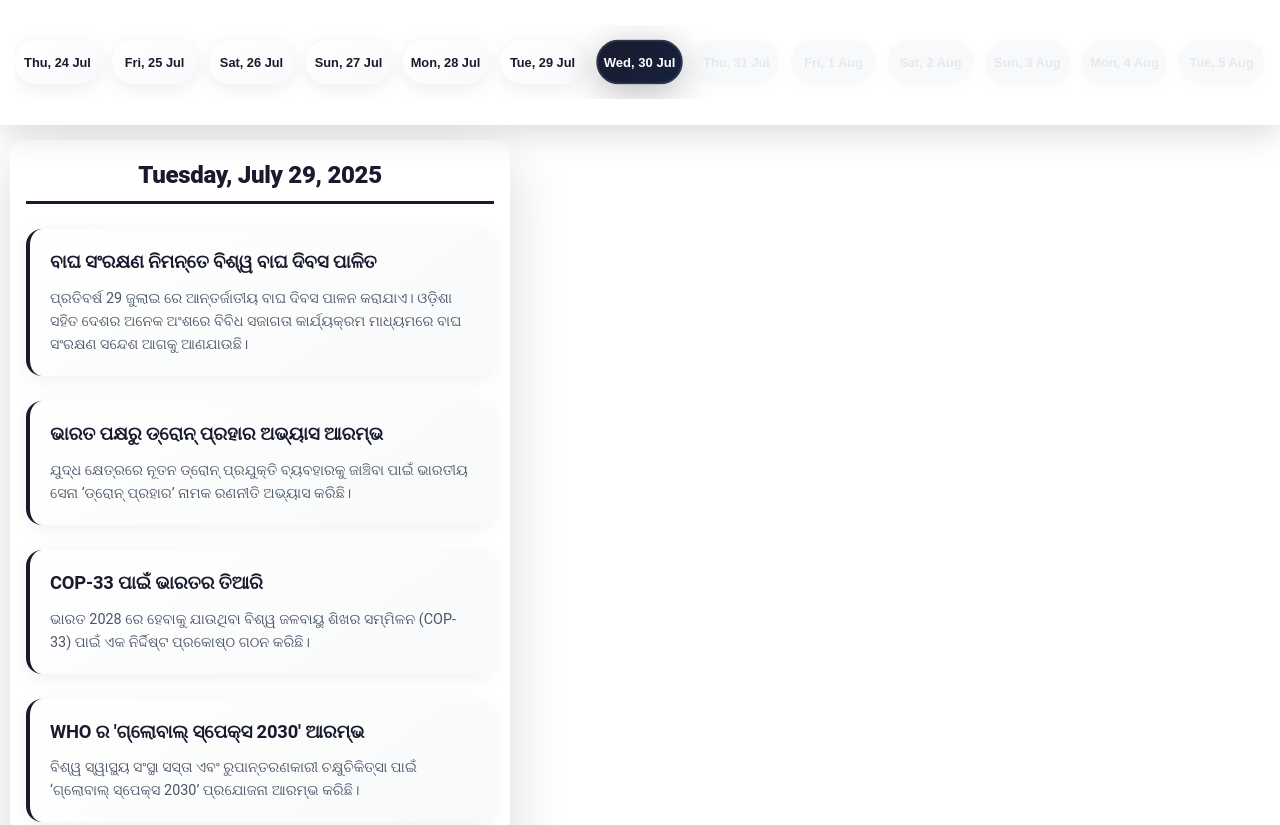
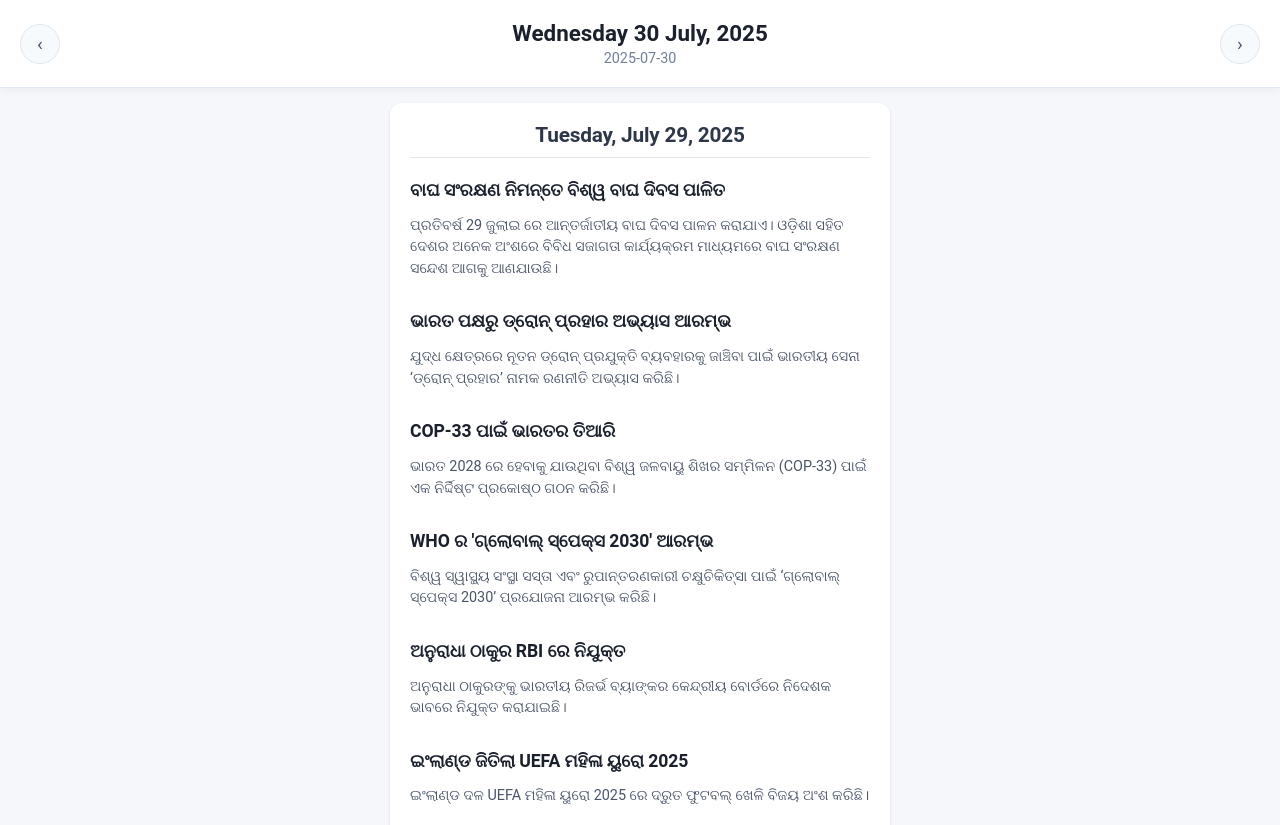
Before and after one commit to flnodisha/news, a plain HTML site: page index.html in a window 1280 px wide. Shown: the top 825 px of the page. Drawn offline with Linux system fonts and the light colour scheme.

Commit message:
Update index.html

```diff
--- a/index.html
+++ b/index.html
@@ -13,8 +13,7 @@
 
         body {
             font-family: 'Roboto', -apple-system, BlinkMacSystemFont, 'Segoe UI', sans-serif;
-            background: rgba(255, 255, 255, 0.98);
-            backdrop-filter: blur(20px);;
+            background: #f5f7fa;
             min-height: 100vh;
             color: #333;
             margin: 0;
@@ -25,146 +24,138 @@
         }
 
         .header {
-            background: rgba(255, 255, 255, 0.98);
-            backdrop-filter: blur(20px);
-            padding: 25px 0 20px 0;
-            box-shadow: 0 8px 32px rgba(0, 0, 0, 0.15);
+            background: #ffffff;
+            padding: 20px 0 15px 0;
+            box-shadow: 0 2px 10px rgba(0, 0, 0, 0.05);
             position: sticky;
             top: 0;
             z-index: 100;
-            border-bottom: 1px solid rgba(255, 255, 255, 0.1);
+            border-bottom: 1px solid #e2e8f0;
         }
 
         .header h1 {
             text-align: center;
-            color: #1a1a2e;
-            font-size: 2.2rem;
-            font-weight: 800;
-            margin-bottom: 25px;
-            text-shadow: none;
-            letter-spacing: -0.5px;
+            color: #1a202c;
+            font-size: 1.8rem;
+            font-weight: 600;
+            margin-bottom: 15px;
+            letter-spacing: -0.3px;
         }
 
         .date-navigation {
             display: flex;
-            justify-content: center;
-            padding: 0 15px;
+            justify-content: space-between;
+            align-items: center;
+            padding: 0 20px;
             margin-bottom: 5px;
         }
 
-        .date-scroll {
-            display: flex;
-            overflow-x: auto;
-            scroll-behavior: smooth;
-            gap: 12px;
-            padding: 15px 5px;
-            max-width: 100%;
-            scrollbar-width: none;
-            -ms-overflow-style: none;
-        }
-
-        .date-scroll::-webkit-scrollbar {
-            display: none;
-        }
-
-        .date-btn {
-            min-width: 90px;
-            height: 48px;
-            padding: 0 18px;
-            border: none;
-            border-radius: 24px;
-            background: linear-gradient(145deg, #ffffff, #f8f9fa);
-            color: #1a1a2e;
-            font-weight: 600;
-            cursor: pointer;
-            transition: all 0.2s cubic-bezier(0.25, 0.46, 0.45, 0.94);
-            box-shadow: 0 4px 20px rgba(0, 0, 0, 0.08);
-            white-space: nowrap;
-            font-size: 0.85rem;
+        .nav-arrow {
+            width: 40px;
+            height: 40px;
+            border-radius: 50%;
+            background: #f7fafc;
+            border: 1px solid #e2e8f0;
             display: flex;
             align-items: center;
             justify-content: center;
+            cursor: pointer;
+            transition: all 0.2s ease;
+            font-size: 1.2rem;
+            color: #4a5568;
+            user-select: none;
             -webkit-tap-highlight-color: transparent;
-            touch-action: manipulation;
-            user-select: none;
         }
 
-        .date-btn:hover:not(.disabled) {
-            transform: translateY(-1px);
-            box-shadow: 0 8px 30px rgba(26, 26, 46, 0.2);
-            background: linear-gradient(145deg, #1a1a2e, #16213e);
-            color: white;
+        .nav-arrow:hover {
+            background: #edf2f7;
+            border-color: #cbd5e0;
         }
 
-        .date-btn:active:not(.disabled) {
-            transform: translateY(0);
-            transition: all 0.1s;
+        .nav-arrow.disabled {
+            opacity: 0.3;
+            cursor: not-allowed;
         }
 
-        .date-btn.active {
-            background: linear-gradient(145deg, #1a1a2e, #16213e);
-            color: white;
-            transform: scale(1.02);
-            box-shadow: 0 8px 35px rgba(26, 26, 46, 0.3);
-            border: 2px solid rgba(255, 255, 255, 0.1);
+        .current-date-display {
+            text-align: center;
+            flex: 1;
         }
 
-        .date-btn.disabled {
-            opacity: 0.3;
-            cursor: not-allowed;
-            background: #e9ecef;
-            color: #adb5bd;
-            transform: none;
+        .current-date-main {
+            font-size: 1.4rem;
+            font-weight: 600;
+            color: #1a202c;
+            margin-bottom: 4px;
         }
+
+        .current-date-sub {
+            font-size: 0.9rem;
+            color: #718096;
+            font-weight: 400;
+        }
+
+
 
         .content {
             max-width: 100%;
             margin: 0;
-            padding: 20px 15px 30px 15px;
+            padding: 15px;
+            background: #f5f7fa;
         }
 
         .news-container {
-            background: rgba(255, 255, 255, 0.98);
-            backdrop-filter: blur(20px);
-            border-radius: 20px;
-            padding: 25px 20px;
-            box-shadow: 0 20px 60px rgba(0, 0, 0, 0.15);
-            border: 1px solid rgba(255, 255, 255, 0.2);
+            background: #ffffff;
+            border-radius: 12px;
+            padding: 20px;
+            box-shadow: 0 1px 3px rgba(0, 0, 0, 0.1);
             margin: 0 auto;
             max-width: 500px;
         }
 
         .news-date {
             text-align: center;
-            font-size: 1.5rem;
-            font-weight: 800;
-            color: #1a1a2e;
-            margin-bottom: 25px;
-            padding-bottom: 12px;
-            border-bottom: 3px solid #1a1a2e;
-            letter-spacing: -0.3px;
+            font-size: 1.3rem;
+            font-weight: 600;
+            color: #2d3748;
+            margin-bottom: 20px;
+            padding-bottom: 10px;
+            border-bottom: 1px solid #e2e8f0;
+            letter-spacing: -0.2px;
         }
 
         .news-article {
             margin-bottom: 25px;
-            padding: 20px;
-            background: linear-gradient(145deg, #ffffff, #f8f9fa);
-            border-radius: 16px;
-            border-left: 4px solid #1a1a2e;
-            transition: all 0.2s cubic-bezier(0.25, 0.46, 0.45, 0.94);
-            box-shadow: 0 4px 20px rgba(0, 0, 0, 0.06);
-            -webkit-tap-highlight-color: transparent;
+            padding: 0;
+            background: transparent;
+            border-radius: 0;
+            border: none;
+            transition: none;
+            box-shadow: none;
+        }
+
+        .news-category {
+            display: inline-block;
+            background: #e6f3ff;
+            color: #4299e1;
+            padding: 4px 12px;
+            border-radius: 12px;
+            font-size: 0.75rem;
+            font-weight: 500;
+            margin-bottom: 10px;
+            text-transform: uppercase;
+            letter-spacing: 0.5px;
         }
 
         .news-article:hover {
-            transform: translateY(-2px);
-            box-shadow: 0 8px 30px rgba(26, 26, 46, 0.12);
-            border-left-color: #16213e;
+            transform: none;
+            box-shadow: none;
+            border-left-color: transparent;
         }
 
         .news-article:active {
-            transform: translateY(0);
-            transition: all 0.1s;
+            transform: none;
+            transition: none;
         }
 
         .news-article:last-child {
@@ -172,40 +163,47 @@
         }
 
         .news-heading {
-            font-size: 1.25rem;
-            font-weight: 700;
-            color: #1a1a2e;
+            font-size: 1.1rem;
+            font-weight: 600;
+            color: #1a202c;
             margin-bottom: 12px;
             line-height: 1.4;
-            letter-spacing: -0.2px;
+            letter-spacing: -0.1px;
         }
 
         .news-content {
-            font-size: 0.95rem;
-            line-height: 1.6;
+            font-size: 0.9rem;
+            line-height: 1.5;
             color: #4a5568;
             text-align: left;
             font-weight: 400;
+            margin-bottom: 30px;
         }
 
         .loading {
             text-align: center;
             padding: 50px 20px;
-            font-size: 1.1rem;
-            color: #1a1a2e;
+            font-size: 1rem;
+            color: #4a5568;
             font-weight: 500;
         }
 
         .error {
             text-align: center;
             padding: 40px 20px;
-            font-size: 1rem;
+            font-size: 0.95rem;
             color: #e53e3e;
-            background: rgba(229, 62, 62, 0.08);
-            border-radius: 12px;
-            border: 2px solid rgba(229, 62, 62, 0.15);
+            background: #fed7d7;
+            border-radius: 8px;
+            border: 1px solid #feb2b2;
             font-weight: 500;
         }
+
+        @media (max-width: 768px) {
+            .header h1 {
+                font-size: 1.8rem;
+                margin-bottom: 20px;
+            }
 
             .date-btn {
                 min-width: 85px;
@@ -254,7 +252,12 @@
 <body>
     <div class="header">
         <div class="date-navigation">
-            <div class="date-scroll" id="dateScroll"></div>
+            <div class="nav-arrow" id="prevBtn">‹</div>
+            <div class="current-date-display">
+                <div class="current-date-main" id="currentDateMain">Wednesday 30 July 2025</div>
+                <div class="current-date-sub" id="currentDateSub">2025-07-30</div>
+            </div>
+            <div class="nav-arrow" id="nextBtn">›</div>
         </div>
     </div>
 
@@ -272,6 +275,8 @@
         const istOffset = 5.5 * 60 * 60 * 1000; // IST is UTC+5:30
         const todayLocal = new Date(now.getTime() + istOffset);
         let selectedDate = formatDate(todayLocal);
+        let currentDateIndex = 0;
+        let allDates = [];
 
         function formatDate(date) {
             // Use IST date components
@@ -284,9 +289,10 @@
         function formatDisplayDate(dateStr) {
             const date = new Date(dateStr + 'T00:00:00');
             return date.toLocaleDateString('en-IN', {
-                weekday: 'short',
-                month: 'short',
-                day: 'numeric'
+                weekday: 'long',
+                day: 'numeric',
+                month: 'long',
+                year: 'numeric'
             });
         }
 
@@ -309,40 +315,56 @@
                     isToday: dateStr === todayStr,
                     isFuture: dateStr > todayStr
                 });
+
+                // Set current index to today
+                if (dateStr === todayStr) {
+                    currentDateIndex = i;
+                }
             }
             return dates;
         }
 
+        function updateDateDisplay() {
+            const currentDate = allDates[currentDateIndex];
+            document.getElementById('currentDateMain').textContent = currentDate.display;
+            document.getElementById('currentDateSub').textContent = currentDate.value;
+
+            // Update navigation arrows
+            const prevBtn = document.getElementById('prevBtn');
+            const nextBtn = document.getElementById('nextBtn');
+
+            prevBtn.classList.toggle('disabled', currentDateIndex === 0);
+            nextBtn.classList.toggle('disabled',
+                currentDateIndex === allDates.length - 1 || allDates[currentDateIndex].isFuture);
+        }
+
+        function navigateDate(direction) {
+            const newIndex = currentDateIndex + direction;
+
+            if (newIndex >= 0 && newIndex < allDates.length && !allDates[newIndex].isFuture) {
+                currentDateIndex = newIndex;
+                selectedDate = allDates[currentDateIndex].value;
+                updateDateDisplay();
+                loadNewsForDate(selectedDate);
+            }
+        }
+
         function createDateNavigation() {
-            const dateScroll = document.getElementById('dateScroll');
-            const dates = generateDates();
+            allDates = generateDates();
+            updateDateDisplay();
 
-            dates.forEach(dateInfo => {
-                const btn = document.createElement('button');
-                btn.className = 'date-btn';
-                btn.textContent = dateInfo.display;
-                btn.dataset.date = dateInfo.value;
-
-                if (dateInfo.isFuture) {
-                    btn.classList.add('disabled');
-                } else {
-                    btn.addEventListener('click', () => selectDate(dateInfo.value));
+            // Add event listeners
+            document.getElementById('prevBtn').addEventListener('click', () => {
+                if (!document.getElementById('prevBtn').classList.contains('disabled')) {
+                    navigateDate(-1);
                 }
-
-                if (dateInfo.isToday) {
-                    btn.classList.add('active');
-                }
-
-                dateScroll.appendChild(btn);
             });
 
-            // Center the current date
-            setTimeout(() => {
-                const activeBtn = dateScroll.querySelector('.active');
-                if (activeBtn) {
-                    activeBtn.scrollIntoView({ behavior: 'smooth', inline: 'center' });
+            document.getElementById('nextBtn').addEventListener('click', () => {
+                if (!document.getElementById('nextBtn').classList.contains('disabled')) {
+                    navigateDate(1);
                 }
-            }, 100);
+            });
         }
 
         async function loadNewsForDate(date) {
@@ -371,14 +393,6 @@
         }
 
         function selectDate(date) {
-            // Update active button
-            document.querySelectorAll('.date-btn').forEach(btn => {
-                btn.classList.remove('active');
-                if (btn.dataset.date === date) {
-                    btn.classList.add('active');
-                }
-            });
-
             selectedDate = date;
             loadNewsForDate(date);
         }
```
